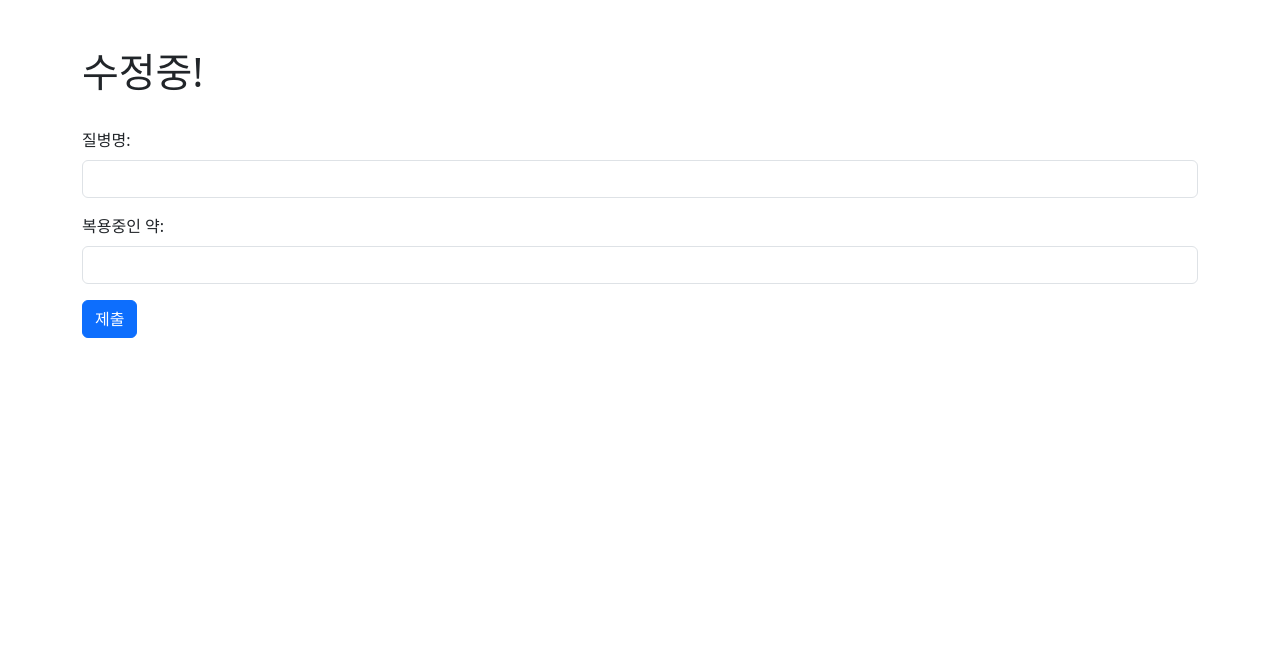
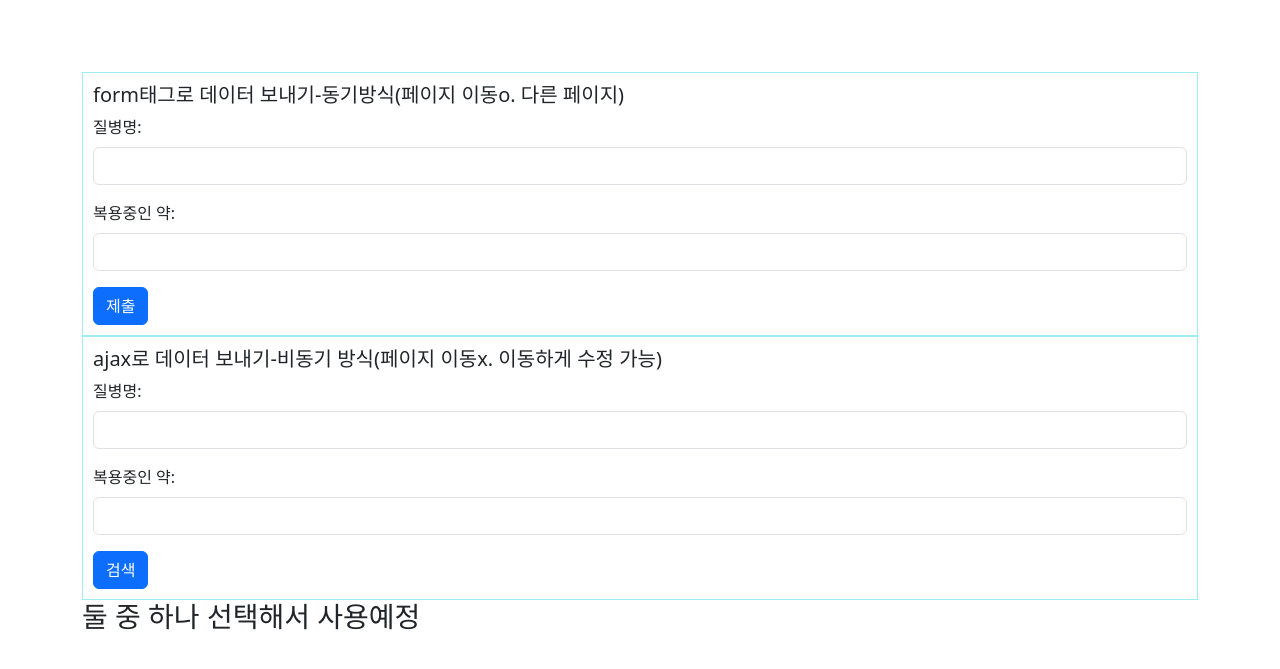
Before and after one commit to kwonhwijun/recipe_web, a Django app: page /input/ in a window 1280 px wide. Shown: the top 669 px of the page. Run offline with Django 3.2, Linux system fonts and the light colour scheme.

Commit message:
input 페이지 테스트

```diff
--- a/web1/polls/templates/polls/input.html
+++ b/web1/polls/templates/polls/input.html
@@ -4,26 +4,75 @@
     <meta charset="UTF-8">
     <title>테스트</title>
     <link href="https://cdn.jsdelivr.net/npm/bootstrap@5.3.1/dist/css/bootstrap.min.css" rel="stylesheet" integrity="sha384-4bw+/aepP/YC94hEpVNVgiZdgIC5+VKNBQNGCHeKRQN+PtmoHDEXuppvnDJzQIu9" crossorigin="anonymous">
-    <script src="https://code.jquery.com/jquery-latest.min.js"></script>
+    <script src="https://code.jquery.com/jquery-3.6.4.min.js"></script>
+    <style>
+        .bordered-div{
+            border: 1px solid #9eecf1; /* 1픽셀 두께의 검은색 실선 태두리 */
+            padding: 10px; /* 내부 여백 추가 (선택적) */
+        }
+    </style>
 </head>
 <body>
     <div class="container mt-5">
-        <h1>수정중!</h1>
         <br>
-        <form action="" method="">
+        <div class="bordered-div">
+        <h5>form태그로 데이터 보내기-동기방식(페이지 이동o. 다른 페이지)</h5>
+        <form action="{% url 'input_result' %}" method="POST">
+            {% csrf_token %}
             <div class="mb-3">
                 <label for="disease" class="form-label">질병명:</label>
-                <input type="text" class="form-control" id="disease" name="disease">
+                <input type="text" class="form-control" id="diseaseForm" name="disease">
             </div>
             <div class="mb-3">
                 <label for="pill" class="form-label">복용중인 약:</label>
-                <input type="text" class="form-control" id="pill" name="pill">
+                <input type="text" class="form-control" id="pillForm" name="pill">
             </div>
             <button type="submit" class="btn btn-primary">제출</button>
         </form>
+        </div>
+        <div class="bordered-div">
+        <h5>ajax로 데이터 보내기-비동기 방식(페이지 이동x. 이동하게 수정 가능)</h5>
+            <div class="mb-3">
+                <label for="disease" class="form-label">질병명:</label>
+                <input type="text" class="form-control" id="diseaseAjax" name="disease">
+            </div>
+            <div class="mb-3">
+                <label for="pill" class="form-label">복용중인 약:</label>
+                <input type="text" class="form-control" id="pillAjax" name="pill">
+            </div>
+            <button id="input-value" class="btn btn-primary">검색</button>
+        </div>
+        <div id="result">
+            <!--여기에 입력한값 출력-->
+        </div>
+        <h3>둘 중 하나 선택해서 사용예정</h3>
     </div>
 </body>
 <script>
+    $(document).ready(function () {
+        $("#input-value").click(function () {
+            input_ajax();
+        });
 
+        function input_ajax() {
+            var disease = $("#diseaseAjax").val();
+            var pill = $("#pillAjax").val();
+
+            $.ajax({
+                type: "POST",
+                url: '{% url "input_ajax" %}',
+                data: {
+                    disease: disease,
+                    pill: pill,
+                },
+                success: function (response) {
+                    $("#result").html("<p>질병명: " + response.disease + "</p><p>복용중인 약: " + response.pill + "</p>");
+                },
+                error: function (error) {
+                    console.log("에러 발생:", error);
+                }
+            });
+        }
+    });
 </script>
 </html>
--- a/web1/polls/urls.py
+++ b/web1/polls/urls.py
@@ -8,5 +8,4 @@ urlpatterns = [
     path('', views.index, name='index'),
     path('test/', views.test, name='test'),
     path('selecttest/', views.selecttest, name='selecttest'),
-
 ]
--- a/web1/polls/views.py
+++ b/web1/polls/views.py
@@ -1,12 +1,7 @@
 from django.shortcuts import render, redirect
+from django.views.decorators.csrf import csrf_exempt
 from django.http import HttpResponse
-from django.views.decorators.csrf import csrf_exempt
-from django.template import loader
-from django.http import Http404
-from django.contrib.auth.forms import AuthenticationForm
-from django.contrib.auth import login as auth_login
 from django.http import JsonResponse
-from .models import Question
 import oracledb as od
 
 def index(request):
@@ -59,3 +54,19 @@ def home(request):
 
 def input(request):
     return render(request, 'polls/input.html')
+
+@csrf_exempt
+def input_ajax(request):
+    if request.method == 'POST':
+        disease = request.POST.get('disease', '')
+        pill = request.POST.get('pill', '')
+        response_data = {
+            'disease': disease,
+            'pill': pill,
+        }
+    return JsonResponse(response_data)
+
+def input_result(request):
+    disease = request.POST.get('disease','')
+    pill = request.POST.get('pill','')
+    return render(request, 'polls/input_result.html', {'disease': disease, 'pill': pill})
--- a/web1/web1/urls.py
+++ b/web1/web1/urls.py
@@ -23,6 +23,8 @@ urlpatterns = [
     path('polls/', include('polls.urls')),
     path('home/', polls.views.home, name='home'),
     path('input/', polls.views.input, name='input'),
+    path('result/', polls.views.input_result, name = 'input_result'),
+    path('input_ajax/', polls.views.input_ajax, name='input_ajax'),
     path('login/', account.views.login, name='login'),
     path('signup_ajax/', account.views.signup_ajax, name='signup_ajax'),
     path('login_ajax/', account.views.login_ajax, name='login_ajax'),
```
Also changed, not shown: web1/polls/templates/polls/input_result.html (added, +14 -0 lines), web1/db.sqlite3.
